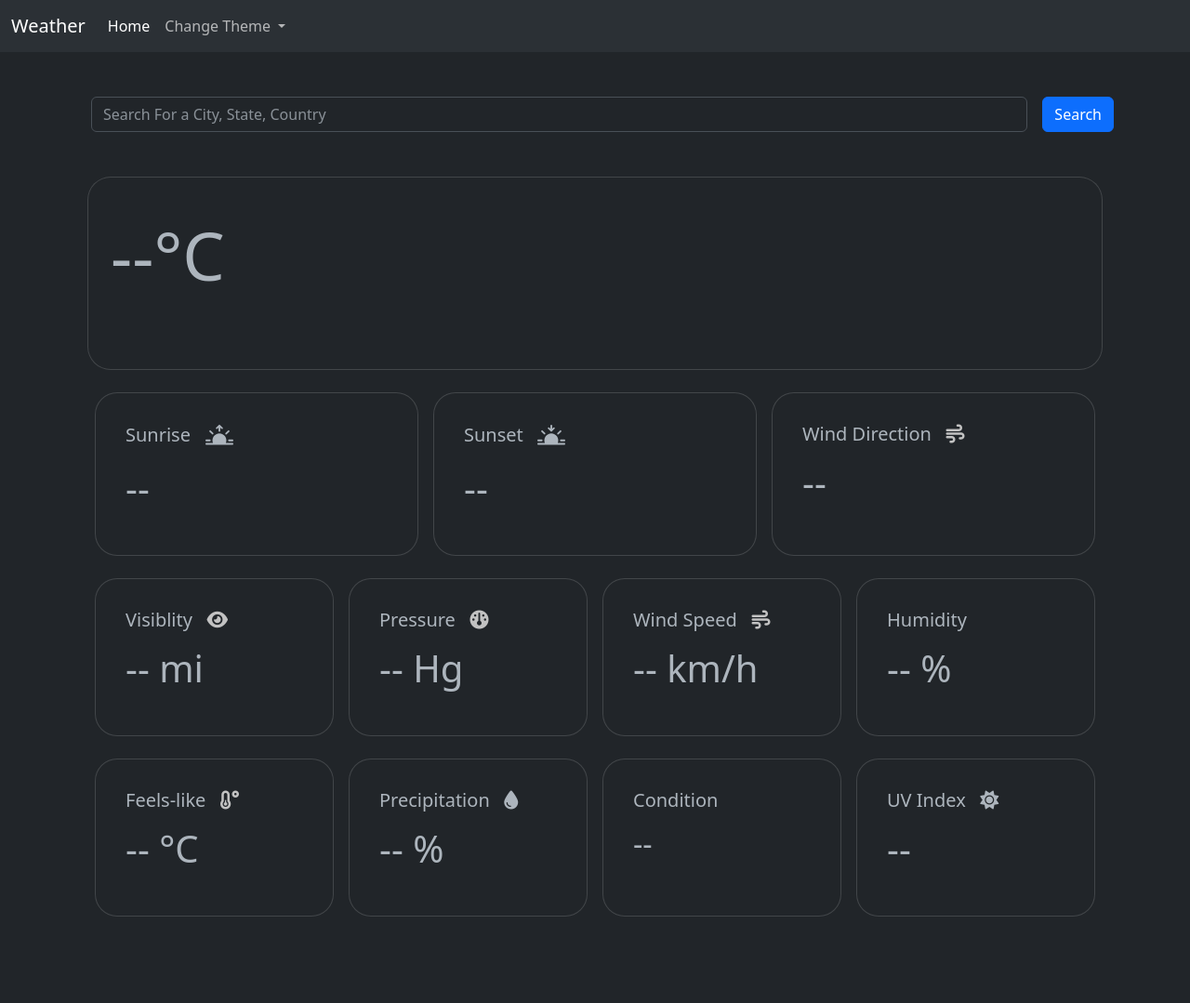
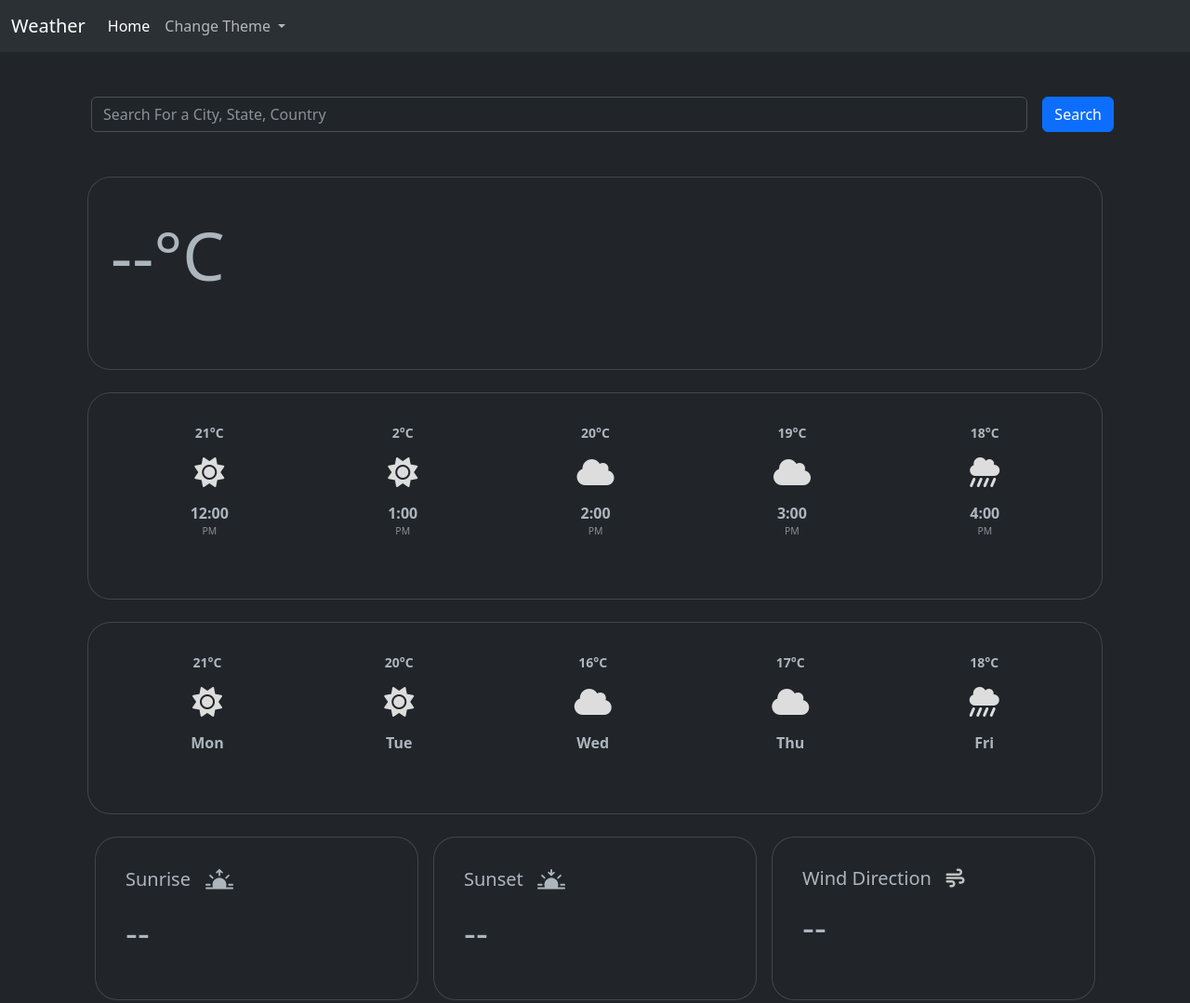
Before and after one commit to devanshkansagra/Weather-app, a plain HTML site: page index.html in a window 1280 px wide. Shown: the top 1079 px of the page at 93% size. Before the commit the page ends 1010 px from the top, so only its background shows below. Drawn offline with nearby package versions, Linux system fonts and the light colour scheme.

Commit message:
Added hourly forecast and daily forecast cards

```diff
--- a/index.html
+++ b/index.html
@@ -89,6 +89,91 @@
                         </div>
                     </div>
                 </div>
+                <div class="card mb-4" style="border-radius: 25px;">
+                    <div class="card-body p-4">
+
+                        <div id="demo2" class="carousel slide" data-ride="carousel">
+                            <!-- Carousel inner -->
+                            <div class="carousel-inner">
+                                <div class="carousel-item active">
+                                    <div class="d-flex justify-content-around text-center mb-4 pb-3 pt-2">
+                                        <div class="flex-column">
+                                            <p class="small"><strong>21°C</strong></p>
+                                            <i class="fas fa-sun fa-2x mb-3" style="color: #ddd;"></i>
+                                            <p class="mb-0"><strong>12:00</strong></p>
+                                            <p class="mb-0 text-muted" style="font-size: .65rem;">PM</p>
+                                        </div>
+                                        <div class="flex-column">
+                                            <p class="small"><strong>2°C</strong></p>
+                                            <i class="fas fa-sun fa-2x mb-3" style="color: #ddd;"></i>
+                                            <p class="mb-0"><strong>1:00</strong></p>
+                                            <p class="mb-0 text-muted" style="font-size: .65rem;">PM</p>
+                                        </div>
+                                        <div class="flex-column">
+                                            <p class="small"><strong>20°C</strong></p>
+                                            <i class="fas fa-cloud fa-2x mb-3" style="color: #ddd;"></i>
+                                            <p class="mb-0"><strong>2:00</strong></p>
+                                            <p class="mb-0 text-muted" style="font-size: .65rem;">PM</p>
+                                        </div>
+                                        <div class="flex-column">
+                                            <p class="small"><strong>19°C</strong></p>
+                                            <i class="fas fa-cloud fa-2x mb-3" style="color: #ddd;"></i>
+                                            <p class="mb-0"><strong>3:00</strong></p>
+                                            <p class="mb-0 text-muted" style="font-size: .65rem;">PM</p>
+                                        </div>
+                                        <div class="flex-column">
+                                            <p class="small"><strong>18°C</strong></p>
+                                            <i class="fas fa-cloud-showers-heavy fa-2x mb-3" style="color: #ddd;"></i>
+                                            <p class="mb-0"><strong>4:00</strong></p>
+                                            <p class="mb-0 text-muted" style="font-size: .65rem;">PM</p>
+                                        </div>
+                                    </div>
+                                </div>
+                            </div>
+                        </div>
+
+                    </div>
+                </div>
+                <div class="card mb-4" style="border-radius: 25px;">
+                    <div class="card-body p-4">
+
+                        <div id="demo3" class="carousel slide" data-ride="carousel">
+                            <!-- Carousel inner -->
+                            <div class="carousel-inner">
+                                <div class="carousel-item active">
+                                    <div class="d-flex justify-content-around text-center mb-4 pb-3 pt-2">
+                                        <div class="flex-column">
+                                            <p class="small"><strong>21°C</strong></p>
+                                            <i class="fas fa-sun fa-2x mb-3" style="color: #ddd;"></i>
+                                            <p class="mb-0"><strong>Mon</strong></p>
+                                        </div>
+                                        <div class="flex-column">
+                                            <p class="small"><strong>20°C</strong></p>
+                                            <i class="fas fa-sun fa-2x mb-3" style="color: #ddd;"></i>
+                                            <p class="mb-0"><strong>Tue</strong></p>
+                                        </div>
+                                        <div class="flex-column">
+                                            <p class="small"><strong>16°C</strong></p>
+                                            <i class="fas fa-cloud fa-2x mb-3" style="color: #ddd;"></i>
+                                            <p class="mb-0"><strong>Wed</strong></p>
+                                        </div>
+                                        <div class="flex-column">
+                                            <p class="small"><strong>17°C</strong></p>
+                                            <i class="fas fa-cloud fa-2x mb-3" style="color: #ddd;"></i>
+                                            <p class="mb-0"><strong>Thu</strong></p>
+                                        </div>
+                                        <div class="flex-column">
+                                            <p class="small"><strong>18°C</strong></p>
+                                            <i class="fas fa-cloud-showers-heavy fa-2x mb-3" style="color: #ddd;"></i>
+                                            <p class="mb-0"><strong>Fri</strong></p>
+                                        </div>
+                                    </div>
+                                </div>
+                            </div>
+                        </div>
+
+                    </div>
+                </div>
                 <div class="card-container d-flex justify-content-between mb-4">
                     <div class="card me-2 ms-2 dev-card" style="width: 100%;">
                         <div class="card-body">
@@ -105,9 +190,11 @@
                     </div>
                     <div class="card me-2 ms-2 dev-card" style="width: 100%;">
                         <div class="card-body">
-                            <h5 class="card-title">Sunset &nbsp;&nbsp;<svg xmlns="http://www.w3.org/2000/svg" width="30" height="30" fill="currentColor" class="bi bi-sunset-fill" viewBox="0 0 16 16">
-                                <path d="M7.646 4.854a.5.5 0 0 0 .708 0l1.5-1.5a.5.5 0 0 0-.708-.708l-.646.647V1.5a.5.5 0 0 0-1 0v1.793l-.646-.647a.5.5 0 1 0-.708.708l1.5 1.5zm-5.303-.51a.5.5 0 0 1 .707 0l1.414 1.413a.5.5 0 0 1-.707.707L2.343 5.05a.5.5 0 0 1 0-.707zm11.314 0a.5.5 0 0 1 0 .706l-1.414 1.414a.5.5 0 1 1-.707-.707l1.414-1.414a.5.5 0 0 1 .707 0zM11.709 11.5a4 4 0 1 0-7.418 0H.5a.5.5 0 0 0 0 1h15a.5.5 0 0 0 0-1h-3.79zM0 10a.5.5 0 0 1 .5-.5h2a.5.5 0 0 1 0 1h-2A.5.5 0 0 1 0 10zm13 0a.5.5 0 0 1 .5-.5h2a.5.5 0 0 1 0 1h-2a.5.5 0 0 1-.5-.5z"/>
-                              </svg></h5>
+                            <h5 class="card-title">Sunset &nbsp;&nbsp;<svg xmlns="http://www.w3.org/2000/svg" width="30"
+                                    height="30" fill="currentColor" class="bi bi-sunset-fill" viewBox="0 0 16 16">
+                                    <path
+                                        d="M7.646 4.854a.5.5 0 0 0 .708 0l1.5-1.5a.5.5 0 0 0-.708-.708l-.646.647V1.5a.5.5 0 0 0-1 0v1.793l-.646-.647a.5.5 0 1 0-.708.708l1.5 1.5zm-5.303-.51a.5.5 0 0 1 .707 0l1.414 1.413a.5.5 0 0 1-.707.707L2.343 5.05a.5.5 0 0 1 0-.707zm11.314 0a.5.5 0 0 1 0 .706l-1.414 1.414a.5.5 0 1 1-.707-.707l1.414-1.414a.5.5 0 0 1 .707 0zM11.709 11.5a4 4 0 1 0-7.418 0H.5a.5.5 0 0 0 0 1h15a.5.5 0 0 0 0-1h-3.79zM0 10a.5.5 0 0 1 .5-.5h2a.5.5 0 0 1 0 1h-2A.5.5 0 0 1 0 10zm13 0a.5.5 0 0 1 .5-.5h2a.5.5 0 0 1 0 1h-2a.5.5 0 0 1-.5-.5z" />
+                                </svg></h5>
                             <p class="card-text">
                             <h1><span id="suns">--</span> </h1>
                             </p>
@@ -122,15 +209,6 @@
                             </p>
                         </div>
                     </div>
-                    <!-- <div class="card me-2 ms-2 dev-card" style="width: 100%;">
-                        <div class="card-body">
-                            <h5 class="card-title"> &nbsp;&nbsp;<i class="fa-solid fa-droplet-percent"></i></i>
-                            </h5>
-                            <p class="card-text">
-                            <h1><span id=""></span></h1>
-                            </p>
-                        </div>
-                    </div> -->
                 </div>
                 <div class="card-container d-flex justify-content-between mb-4">
                     <div class="card me-2 ms-2 dev-card" style="width: 100%;">
```
